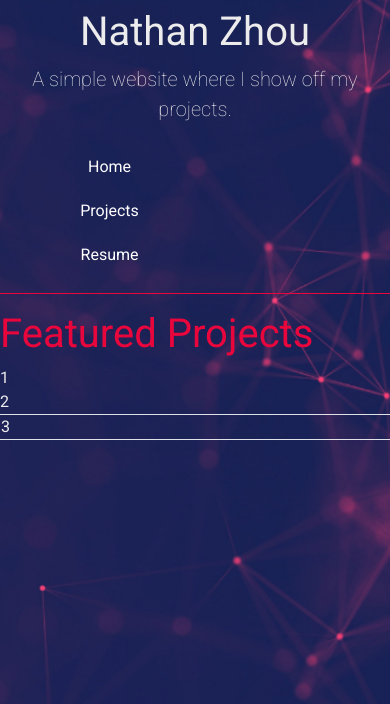
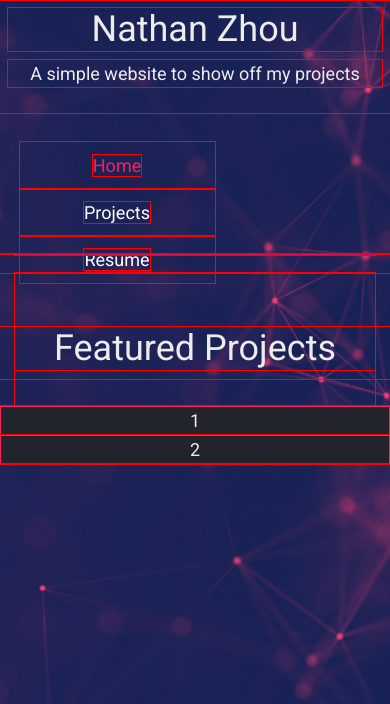
Before and after one commit to NatZhou99/NathanPRSite, a Flask app: page / in a window 390 px wide. Shown: the top 704 px of the page. Run offline with Flask 2, Linux system fonts and the light colour scheme; some libraries are stand-ins or nearby versions.

Commit message:
Fleshing out the Websites's Design

```diff
--- a/PRsite/app/routes.py
+++ b/PRsite/app/routes.py
@@ -1,4 +1,4 @@
-from flask import render_template, url_for
+from flask import render_template, url_for, flash
 from app import app
 from app.forms import LoginForm
 from flask import render_template, flash, redirect, request
@@ -10,11 +10,25 @@ from werkzeug.urls import url_parse
 @app.route('/')
 @app.route('/home')
 def home():
+    insert="Nathan Zhou"
+    subheading="A simple website to show off my projects"
+    active=[True, False] #[Home, Projects, Resume]
+    return render_template('home.html', insert=insert, subheading=subheading, active=active)
 
-    return render_template('home.html', name=True)
+
+@app.route('/projects')
+def projects():
+    insert="Project Listings"
+    subheading="List of all completed projects"
+    active=[False, True] #[Home, Projects, Resume]
+    return render_template('projects.html', insert=insert, subheading=subheading, active=active)
+
 
 @app.route('/login', methods=['GET', 'POST'])
 def login():
+    active=[False, False]
+    insert="Password Please"
+    subheading=""
     form = LoginForm()
     if form.validate_on_submit():
         user = User.query.first()
@@ -27,11 +41,13 @@ def login():
             next_page = url_for('resume')
         return redirect(next_page)
 
-    return render_template('login.html', title='Sign In', form=form)
+    return render_template('login.html', title='Password Please',insert=insert, subheading=subheading,  form=form, active=active)
 
 
 @app.route('/resume')
 @login_required
 def resume():
-    author = {'author': 'Nathan'}
-    return render_template('resume.html', title='Home', user=author)
+    active=[False, False]
+    insert="My Resume"
+    subheading=""
+    return render_template('resume.html', title='Resume',insert=insert,subheading=subheading, active=active)
--- a/PRsite/app/static/styles.css
+++ b/PRsite/app/static/styles.css
@@ -1,10 +1,15 @@
+* {
+  outline: 1px solid red;
+}
+
 :root{
-  font-size: 16px;
+  font-size: 18px;
   --text-primary: #b6b6b6;
   --text-secondary: #ececec;
   --bg-primary: #23232e;
   --primaryColour: #160942;
   --secondaryColour: #e8063d;
+  --triColour: #fb2056;
   --bg-secondary: #141418;
   --transition-speed: 600ms;
 }
@@ -36,6 +41,7 @@ body::-webkit-scrollbar-thumb{
 }
 
 .nav-item{
+  bottom: -3.5vh;
   text-align: center;
   margin: auto;
   width: 50%;
@@ -53,8 +59,8 @@ body::-webkit-scrollbar-thumb{
   transition: ease-out 200ms;
 }
 
-.in-use{
-  color: var(--secondaryColour);
+.active a{
+  color: var(--triColour);
 }
 
 
@@ -63,15 +69,26 @@ body::-webkit-scrollbar-thumb{
 }
 
 hr{
+  margin-top: 0;
   height: 1px;
   background-color: var(--secondaryColour);
   border: none;
 }
 
 .secondaryHeading{
-  color: var(--secondaryColour);
+  color: var(--text-secondary);
+  text-align: center;
 }
 
+.projectContainer{
+  text-align: center;
+  border: 1.5px solid var(--triColour);
+  background-color: var(--bg-primary);
+}
+
+.center{
+  text-align: center;
+}
 /* For larger screens */
 @media only screen and (min-width: 600px) {
   .jumbo {
@@ -113,7 +130,7 @@ hr{
 
   .jumbo {
     text-align: center;
-    padding: 2% 3% 1% 3%;
+    padding: 2% 2% 2% 2%;
     margin-bottom: 0;
     border-radius: 0;
     background: none;
--- a/PRsite/app/templates/base.html
+++ b/PRsite/app/templates/base.html
@@ -16,27 +16,31 @@
         <link rel="stylesheet" type="text/css" href="static/styles.css">
     </head>
     <body>
+    <div class="container">
         <!-- Row: NAVBAR -->
         <div class="row">
             <div class="col-sm-1"></div>
-            <div class="col-sm-7 jumbotron jumbo">
-                {% if name %}
-                    <h1>Nathan Zhou</h1>
-                    <p class="lead">A simple website where I show off my projects.</p>
-                {% else %}
-                {% endif %}
+            <div class="col-sm-8 jumbo">
+                <h2>{{insert}}</h2>
+                <p>{{subheading}}</p>
             </div>
-            <div class="col-sm-1 nav-item">
-                    <a href="{{url_for('home')}}">Home</a>
-            </div>
-            <div class="col-sm-1 nav-item">
-                <a href="{{url_for('home')}}">Projects</a>
-            </div>
-            <div class="col-sm-1 nav-item">
-                <a href="{{url_for('login')}}">Resume</a>
-            </div>
-            <div class="col-sm-1"></div>
+
+            {% if active[0] %} <!-- Which page is active?-->
+            <div class="col-sm-1 nav-item active"><a href="{{url_for('home')}}">Home</a></div>
+            <div class="col-sm-1 nav-item"><a href="{{url_for('projects')}}">Projects</a></div>
+            <div class="col-sm-1 nav-item"><a href="{{url_for('login')}}">Resume</a></div>
+            {% elif active[1] %}
+            <div class="col-sm-1 nav-item"><a href="{{url_for('home')}}">Home</a></div>
+            <div class="col-sm-1 nav-item active"><a href="{{url_for('projects')}}">Projects</a></div>
+            <div class="col-sm-1 nav-item"><a href="{{url_for('login')}}">Resume</a></div>
+            {% else %}
+
+            <div class="col-sm-1 nav-item"><a href="{{url_for('home')}}">Home</a></div>
+            <div class="col-sm-1 nav-item"><a href="{{url_for('projects')}}">Projects</a></div>
+            <div class="col-sm-1 nav-item active"><a href="{{url_for('login')}}">Resume</a></div>
+            {% endif %}
         </div>
+
         <div class="row">
             <div class="col">
                 <hr class="hrColour">
@@ -46,5 +50,6 @@
         <div>
             {% block content %}{% endblock %}
         </div>
+    </div>
     </body>
 </html>
--- a/PRsite/app/templates/home.html
+++ b/PRsite/app/templates/home.html
@@ -1,29 +1,18 @@
 {% extends "base.html" %}
 
 {% block content %}
+<br>
+<br>
     <div class="row">
-        <div class="col">
-            <h1 class="secondaryHeading"> Featured Projects </h1>
-        </div>
+        <div class="col secondaryHeading"><h2>Featured Projects</h2></div>
     </div>
-    <!-- Project 1 -->
+    <br>
+    <!-- Projects -->
     <div class="row">
-        <div class="col-sm-3 projectContainer">
-            1
-        </div>
-
         <div class="col-sm-1"></div>
-
-        <div class="col-sm-3 projectContainer">
-            2
-        </div>
-
-        <div class="col-sm-1"></div>
-
-        <div class="col-sm-3 border projectContainer">
-            3
-        </div>
-
+        <div class="col-sm-4 projectContainer">1</div>
+        <div class="col-sm-2"></div>
+        <div class="col-sm-4 projectContainer">2</div>
         <div class="col-sm-1"></div>
     </div>
 {% endblock %}
```
Also changed, not shown: PRsite/app/templates/login.html (+7 -1 lines), PRsite/app/templates/projects.html (added, +28 -0 lines), PRsite/app/templates/resume.html (+6 -2 lines).
